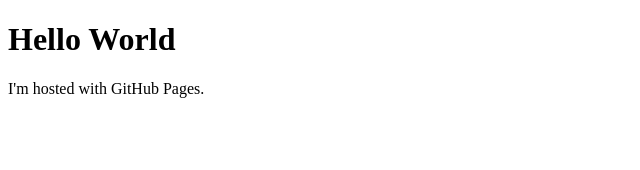
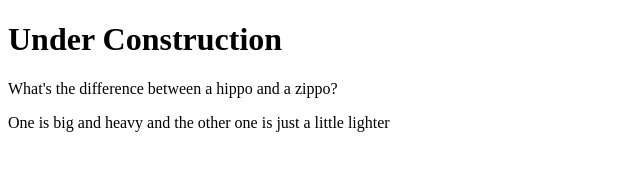
Before and after one commit to guillermonevett/guillermonevett.github.io, a plain HTML site: page index.html in a window 1280 px wide. Shown: the whole page, without its empty margins (0-640 px from the left). Drawn offline with Linux system fonts and the light colour scheme.

Commit message:
Update index.html

```diff
--- a/index.html
+++ b/index.html
@@ -1,7 +1,8 @@
 <!DOCTYPE html>
 <html>
 <body>
-<h1>Hello World</h1>
-<p>I'm hosted with GitHub Pages.</p>
+<h1>Under Construction</h1>
+<p>What's the difference between a hippo and a zippo?</p>
+<p>One is big and heavy and the other one is just a little lighter</p>
 </body>
 </html>
```
